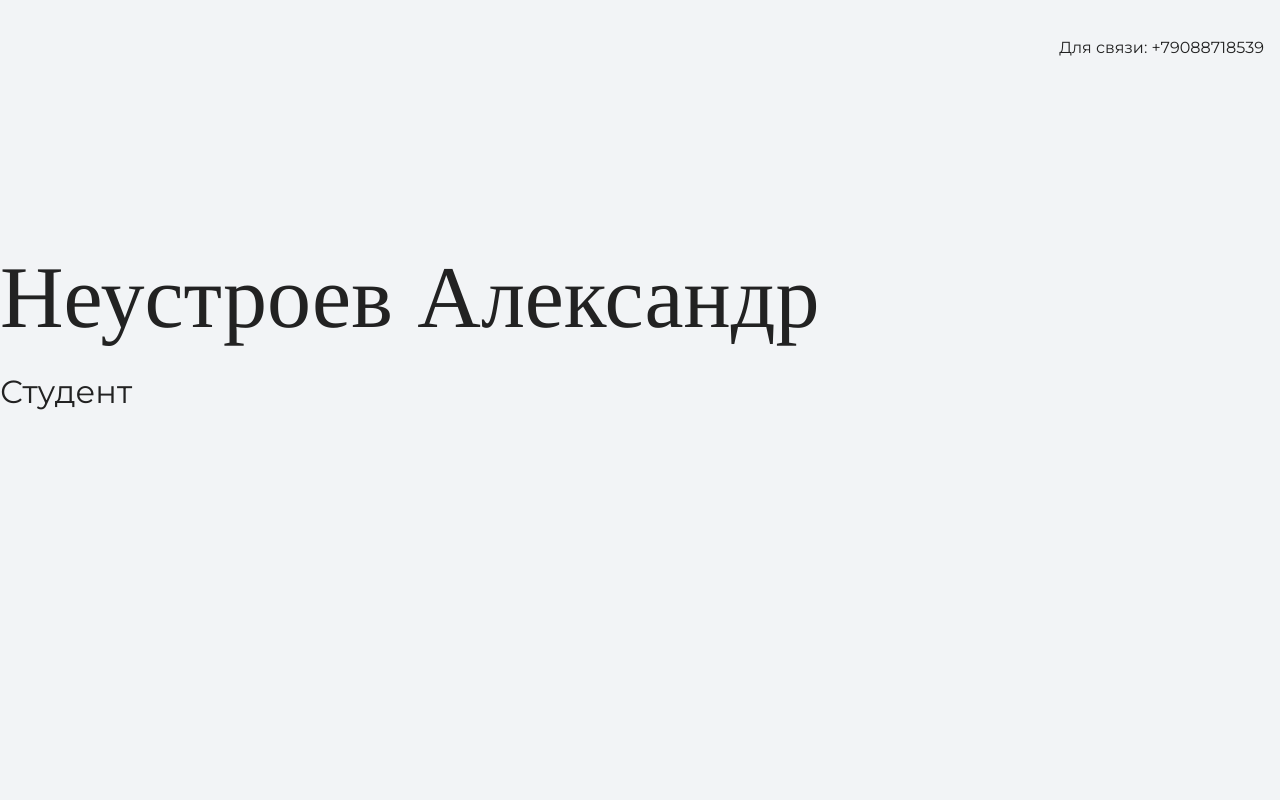
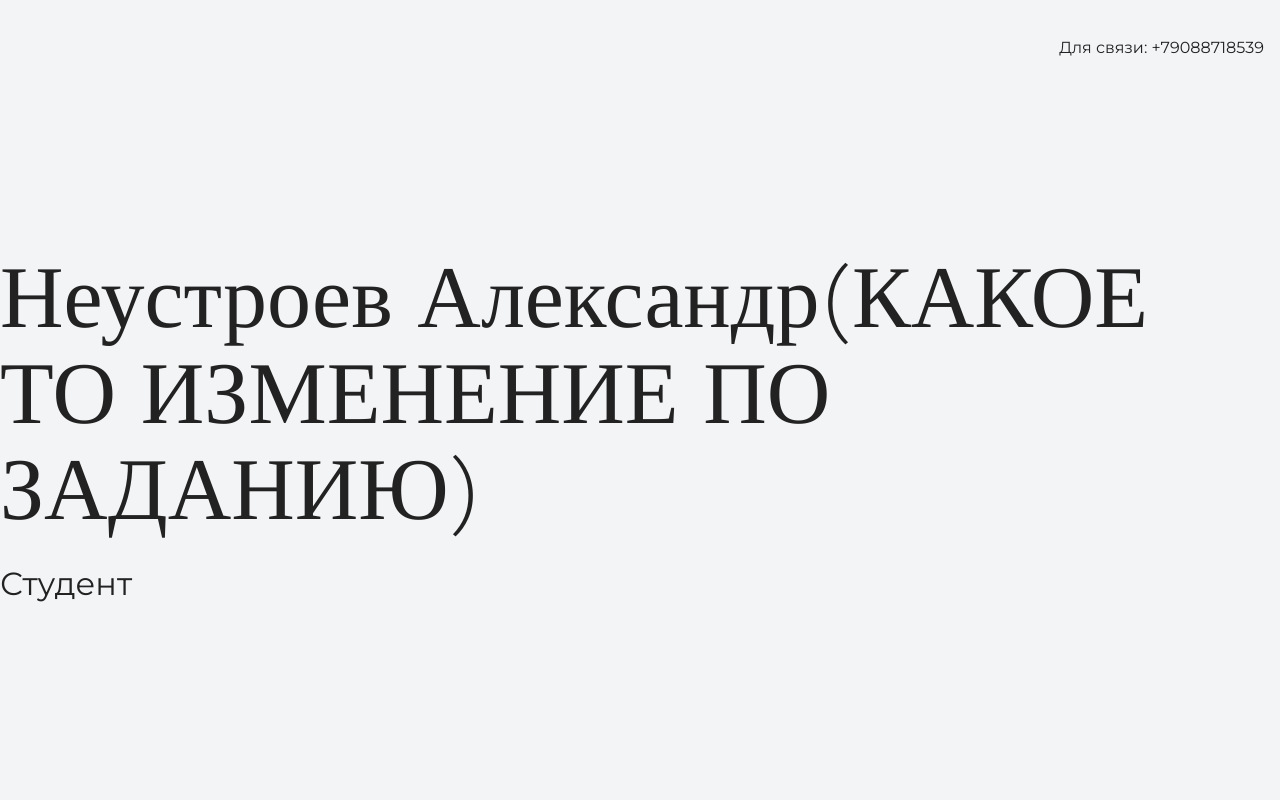
Before and after one commit to Sayneks/my-site, a plain HTML site: page index.html in a window 1280 px wide. Shown: the top 800 px of the page. Drawn offline with nearby package versions, Linux system fonts and the light colour scheme.

Commit message:
меняет текст на главной странице

```diff
--- a/index.html
+++ b/index.html
@@ -15,7 +15,7 @@
     </header>
 
     <section class="hero-image">
-      <h1 class="heading">Неустроев Александр</h1>
+      <h1 class="heading">Неустроев Александр(КАКОЕ ТО ИЗМЕНЕНИЕ ПО ЗАДАНИЮ)</h1>
       <p>Студент</p>
     </section>
 
```
